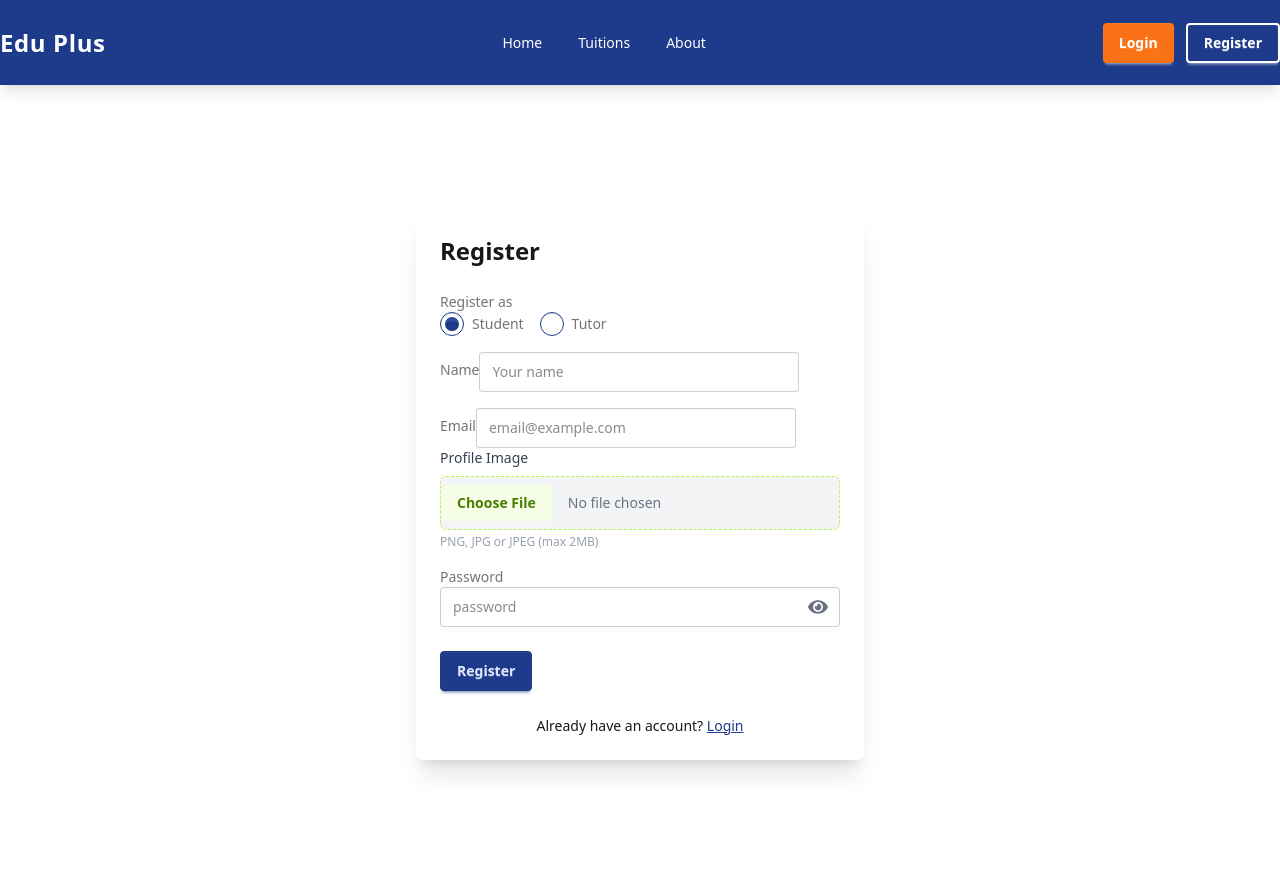
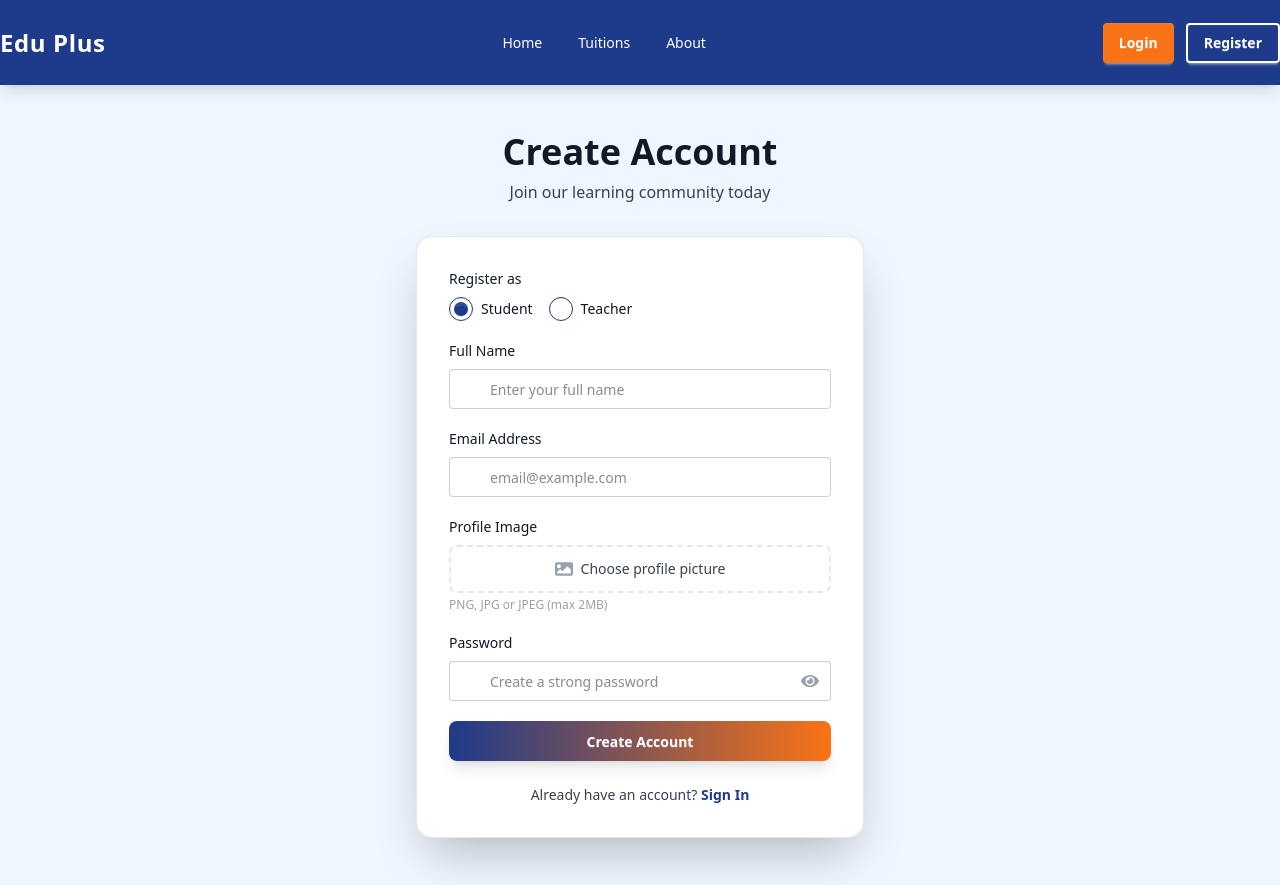
Before and after one commit to Shajidaa/edu-plus-client, a React (Vite) app: page /register in a window 1280 px wide. Built offline with nearby package versions, Linux system fonts and the light colour scheme; no server answers.

Commit message:
register and login ui

```diff
--- a/src/components/Home/Banner.jsx
+++ b/src/components/Home/Banner.jsx
@@ -12,7 +12,7 @@ const Banner = () => {
         color: "var(--color-text-dark)",
       }}
     >
-      <div className="container mx-auto  sm:px-6 lg:px-8 py-8 sm:py-12 lg:py-20 xl:py-24">
+      <div className="container mx-auto  px-6 lg:px-8  ">
         <div className="grid lg:grid-cols-2 gap-8 sm:gap-12 lg:gap-16 items-center">
           {/* Left Content */}
           <div className="flex flex-col gap-4 sm:gap-6 lg:gap-8 order-1">
--- a/src/components/Shared/Spinner.jsx
+++ b/src/components/Shared/Spinner.jsx
@@ -2,7 +2,7 @@ import React from "react";
 import { PropagateLoader } from "react-spinners";
 const Spinner = () => {
   return (
-    <div>
+    <div className="flex min-h-dvh justify-center items-center">
       <PropagateLoader />
     </div>
   );
--- a/src/pages/Auth/Login.jsx
+++ b/src/pages/Auth/Login.jsx
@@ -1,10 +1,9 @@
 import { useContext, useState } from "react";
 import { useForm } from "react-hook-form";
 import { Link, useLocation, useNavigate } from "react-router-dom";
-import { FaEye, FaEyeSlash } from "react-icons/fa";
+import { FaEye, FaEyeSlash, FaEnvelope, FaLock } from "react-icons/fa";
 import toast from "react-hot-toast";
 import { AuthContext } from "../../providers/AuthContext";
-// import { AuthContext } from "../../providers/AuthContext";
 
 function Login() {
   const {
@@ -15,6 +14,7 @@ function Login() {
 
   const { signInFunc } = useContext(AuthContext);
   const [showPassword, setShowPassword] = useState(false);
+  const [isLoading, setIsLoading] = useState(false);
   const navigate = useNavigate();
   const location = useLocation();
   const from = location.state || "/";
@@ -22,6 +22,7 @@ function Login() {
   const onSubmit = async (data) => {
     const { email, password } = data;
 
+    setIsLoading(true);
     try {
       const { user } = await signInFunc(email, password);
       console.log(user);
@@ -30,24 +31,60 @@ function Login() {
     } catch (err) {
       console.log(err);
       toast.error(err?.message || "Login failed. Please try again.");
+    } finally {
+      setIsLoading(false);
     }
   };
 
   return (
-    <div className="min-h-screen flex items-center justify-center py-8">
-      <div className="card w-full max-w-md bg-base-100 shadow-xl">
-        <div className="card-body">
-          <h2 className="card-title text-2xl font-bold mb-4">Login</h2>
-          <form onSubmit={handleSubmit(onSubmit)}>
-            <div className="form-control">
-              <label className="label">
-                <span className="label-text">Email</span>
+    <div
+      className="min-h-screen flex items-center justify-center py-8 px-4 sm:px-6 lg:px-8"
+      style={{ backgroundColor: "var(--color-bg-soft)" }}
+    >
+      <div className="w-full max-w-md">
+        {/* Header */}
+        <div className="text-center mb-8">
+          <h2
+            className="text-3xl sm:text-4xl font-extrabold mb-2"
+            style={{ color: "var(--color-text-dark)" }}
+          >
+            Welcome Back
+          </h2>
+          <p
+            className="text-sm sm:text-base"
+            style={{ color: "var(--color-text-muted)" }}
+          >
+            Sign in to continue your learning journey
+          </p>
+        </div>
+
+        {/* Card */}
+        <div
+          className="rounded-2xl shadow-2xl p-6 sm:p-8 border"
+          style={{
+            backgroundColor: "var(--color-card-bg)",
+            borderColor: "var(--color-border)",
+          }}
+        >
+          <form onSubmit={handleSubmit(onSubmit)} className="space-y-5">
+            {/* Email Input */}
+            <div>
+              <label
+                className="block text-sm font-medium mb-2"
+                style={{ color: "var(--color-text-dark)" }}
+              >
+                Email Address
               </label>
+              <div className="relative">
+                <FaEnvelope
+                  className="absolute left-3 top-1/2 -translate-y-1/2 text-gray-400"
+                  size={16}
+                />
                 <input
                   type="email"
                   placeholder="email@example.com"
-                className={`input input-bordered ${
-                  errors.email ? "input-error" : ""
+                  className={`input input-bordered w-full pl-10 transition-all ${
+                    errors.email ? "input-error" : "focus:border-primary"
                   }`}
                   {...register("email", {
                     required: "Email is required",
@@ -57,25 +94,32 @@ function Login() {
                     },
                   })}
                 />
+              </div>
               {errors.email && (
-                <label className="label">
-                  <span className="label-text-alt text-error">
+                <p className="text-error text-xs mt-1">
                   {errors.email.message}
-                  </span>
-                </label>
+                </p>
               )}
             </div>
 
-            <div className="form-control mt-4">
-              <label className="label">
-                <span className="label-text">Password</span>
+            {/* Password Input */}
+            <div>
+              <label
+                className="block text-sm font-medium mb-2"
+                style={{ color: "var(--color-text-dark)" }}
+              >
+                Password
               </label>
               <div className="relative">
+                <FaLock
+                  className="absolute left-3 top-1/2 -translate-y-1/2 text-gray-400"
+                  size={16}
+                />
                 <input
                   type={showPassword ? "text" : "password"}
-                  placeholder="password"
-                  className={`input input-bordered w-full pr-12 ${
-                    errors.password ? "input-error" : ""
+                  placeholder="Enter your password"
+                  className={`input input-bordered w-full pl-10 pr-12 transition-all ${
+                    errors.password ? "input-error" : "focus:border-primary"
                   }`}
                   {...register("password", {
                     required: "Password is required",
@@ -88,36 +132,56 @@ function Login() {
                 <button
                   type="button"
                   onClick={() => setShowPassword(!showPassword)}
-                  className="absolute right-3 top-1/2 -translate-y-1/2 text-gray-500 hover:text-gray-700"
+                  className="absolute right-3 top-1/2 -translate-y-1/2 text-gray-400 hover:text-gray-600 transition-colors"
                 >
                   {showPassword ? (
-                    <FaEyeSlash size={20} />
+                    <FaEyeSlash size={18} />
                   ) : (
-                    <FaEye size={20} />
+                    <FaEye size={18} />
                   )}
                 </button>
               </div>
               {errors.password && (
-                <label className="label">
-                  <span className="label-text-alt text-error">
+                <p className="text-error text-xs mt-1">
                   {errors.password.message}
-                  </span>
-                </label>
+                </p>
               )}
             </div>
 
-            <div className="form-control mt-6">
-              <button type="submit" className="btn btn-primary">
-                Login
+            {/* Submit Button */}
+            <button
+              type="submit"
+              disabled={isLoading}
+              className="w-full btn text-white font-bold py-3 rounded-lg shadow-lg hover:shadow-xl transition-all duration-300 hover:scale-[1.02] active:scale-95 border-none disabled:opacity-70 disabled:cursor-not-allowed"
+              style={{
+                background:
+                  "linear-gradient(to right, var(--color-primary), var(--color-secondary))",
+              }}
+            >
+              {isLoading ? (
+                <span className="flex items-center gap-2">
+                  <span className="loading loading-spinner loading-sm"></span>
+                  Signing In...
+                </span>
+              ) : (
+                "Sign In"
+              )}
             </button>
-            </div>
           </form>
-          <p className="text-center mt-4">
+
+          {/* Footer */}
+          <div className="mt-6 text-center">
+            <p className="text-sm" style={{ color: "var(--color-text-muted)" }}>
               Don't have an account?{" "}
-            <Link to="/register" className="link link-primary">
-              Register
+              <Link
+                to="/register"
+                className="font-semibold hover:underline transition-all"
+                style={{ color: "var(--color-primary)" }}
+              >
+                Create Account
               </Link>
             </p>
+          </div>
         </div>
       </div>
     </div>
--- a/src/pages/Auth/Register.jsx
+++ b/src/pages/Auth/Register.jsx
@@ -1,12 +1,18 @@
 import { useContext, useState } from "react";
 import { useForm } from "react-hook-form";
 import { Link, useLocation, useNavigate } from "react-router-dom";
-import { FaEye, FaEyeSlash } from "react-icons/fa";
+import {
+  FaEye,
+  FaEyeSlash,
+  FaUser,
+  FaEnvelope,
+  FaLock,
+  FaImage,
+} from "react-icons/fa";
 import toast from "react-hot-toast";
 import { AuthContext } from "../../providers/AuthContext";
 import { imageUpload } from "../../utils";
 import axios from "axios";
-// import axios from "axios";
 
 function Register() {
   const {
@@ -17,23 +23,21 @@ function Register() {
   const { updateUserProfileFunc, user, createUserFunc } =
     useContext(AuthContext);
   const [showPassword, setShowPassword] = useState(false);
+  const [setSelectedRole] = useState("student");
+  const [isLoading, setIsLoading] = useState(false);
   const navigate = useNavigate();
   const location = useLocation();
   const from = location.state || "/";
   console.log(user);
 
   const onSubmit = async (data) => {
-    // console.log(data);
-    // return;
-
     const { name, image, email, role, password } = data;
     const imageFile = image[0];
 
+    setIsLoading(true);
     try {
       const photoURL = await imageUpload(imageFile);
-
       const result = await createUserFunc(email, password);
-
       await updateUserProfileFunc(name, photoURL);
 
       axios.post(`${import.meta.env.VITE_API_URL}/users`, {
@@ -42,66 +46,114 @@ function Register() {
         email,
         role,
       });
-      // saveOrUpdateUser({ name, image: photoURL, email, role });
 
       navigate(from, { replace: true });
       toast.success("Signup Successfully");
-
       console.log(result);
     } catch (err) {
       console.log(err);
       toast.error(err?.message);
+    } finally {
+      setIsLoading(false);
     }
   };
+
   return (
-    <div className="min-h-screen flex items-center justify-center py-8">
-      <div className="card w-full max-w-md bg-base-100 shadow-xl">
-        <div className="card-body">
-          <h2 className="card-title text-2xl font-bold mb-4">Register</h2>
-          <form onSubmit={handleSubmit(onSubmit)}>
-            <div className="form-control">
-              <label className="label">
-                <span className="label-text">Register as</span>
+    <div
+      className="min-h-screen flex items-center justify-center py-8 px-4 sm:px-6 lg:px-8"
+      style={{ backgroundColor: "var(--color-bg-soft)" }}
+    >
+      <div className="w-full max-w-md">
+        {/* Header */}
+        <div className="text-center mb-8">
+          <h2
+            className="text-3xl sm:text-4xl font-extrabold mb-2"
+            style={{ color: "var(--color-text-dark)" }}
+          >
+            Create Account
+          </h2>
+          <p
+            className="text-sm sm:text-base"
+            style={{ color: "var(--color-text-muted)" }}
+          >
+            Join our learning community today
+          </p>
+        </div>
+
+        {/* Card */}
+        <div
+          className="rounded-2xl shadow-2xl p-6 sm:p-8 border"
+          style={{
+            backgroundColor: "var(--color-card-bg)",
+            borderColor: "var(--color-border)",
+          }}
+        >
+          <form onSubmit={handleSubmit(onSubmit)} className="space-y-5">
+            {/* Role Selection - Simple */}
+            <div>
+              <label
+                className="block text-sm font-medium mb-2"
+                style={{ color: "var(--color-text-dark)" }}
+              >
+                Register as
               </label>
               <div className="flex gap-4">
-                <label className="label cursor-pointer gap-2">
+                <label className="flex items-center gap-2 cursor-pointer">
                   <input
                     type="radio"
                     className="radio radio-primary"
                     value="student"
                     {...register("role", { required: "Please select a role" })}
                     defaultChecked
+                    onChange={(e) => setSelectedRole(e.target.value)}
                   />
-                  <span className="label-text">Student</span>
+                  <span
+                    className="text-sm font-medium"
+                    style={{ color: "var(--color-text-dark)" }}
+                  >
+                    Student
+                  </span>
                 </label>
-                <label className="label cursor-pointer gap-2">
+
+                <label className="flex items-center gap-2 cursor-pointer">
                   <input
                     type="radio"
                     className="radio radio-primary"
                     value="tutor"
                     {...register("role", { required: "Please select a role" })}
+                    onChange={(e) => setSelectedRole(e.target.value)}
                   />
-                  <span className="label-text">Tutor</span>
+                  <span
+                    className="text-sm font-medium"
+                    style={{ color: "var(--color-text-dark)" }}
+                  >
+                    Teacher
+                  </span>
                 </label>
               </div>
               {errors.role && (
-                <label className="label">
-                  <span className="label-text-alt text-error">
-                    {errors.role.message}
-                  </span>
-                </label>
+                <p className="text-error text-xs mt-1">{errors.role.message}</p>
               )}
             </div>
 
-            <div className="form-control mt-4">
-              <label className="label">
-                <span className="label-text">Name</span>
+            {/* Name Input */}
+            <div>
+              <label
+                className="block text-sm font-medium mb-2"
+                style={{ color: "var(--color-text-dark)" }}
+              >
+                Full Name
               </label>
+              <div className="relative">
+                <FaUser
+                  className="absolute left-3 top-1/2 -translate-y-1/2 text-gray-400"
+                  size={16}
+                />
                 <input
                   type="text"
-                placeholder="Your name"
-                className={`input input-bordered ${
-                  errors.name ? "input-error" : ""
+                  placeholder="Enter your full name"
+                  className={`input input-bordered w-full pl-10 transition-all ${
+                    errors.name ? "input-error" : "focus:border-primary"
                   }`}
                   {...register("name", {
                     required: "Name is required",
@@ -111,24 +163,30 @@ function Register() {
                     },
                   })}
                 />
+              </div>
               {errors.name && (
-                <label className="label">
-                  <span className="label-text-alt text-error">
-                    {errors.name.message}
-                  </span>
-                </label>
+                <p className="text-error text-xs mt-1">{errors.name.message}</p>
               )}
             </div>
 
-            <div className="form-control mt-4">
-              <label className="label">
-                <span className="label-text">Email</span>
+            {/* Email Input */}
+            <div>
+              <label
+                className="block text-sm font-medium mb-2"
+                style={{ color: "var(--color-text-dark)" }}
+              >
+                Email Address
               </label>
+              <div className="relative">
+                <FaEnvelope
+                  className="absolute left-3 top-1/2 -translate-y-1/2 text-gray-400"
+                  size={16}
+                />
                 <input
                   type="email"
                   placeholder="email@example.com"
-                className={`input input-bordered ${
-                  errors.email ? "input-error" : ""
+                  className={`input input-bordered w-full pl-10 transition-all ${
+                    errors.email ? "input-error" : "focus:border-primary"
                   }`}
                   {...register("email", {
                     required: "Email is required",
@@ -138,54 +196,68 @@ function Register() {
                     },
                   })}
                 />
+              </div>
               {errors.email && (
-                <label className="label">
-                  <span className="label-text-alt text-error">
+                <p className="text-error text-xs mt-1">
                   {errors.email.message}
-                  </span>
-                </label>
+                </p>
               )}
             </div>
 
-            {/* Image */}
+            {/* Profile Image */}
             <div>
               <label
-                htmlFor="image"
-                className="block mb-2 text-sm font-medium text-gray-700"
+                className="block text-sm font-medium mb-2"
+                style={{ color: "var(--color-text-dark)" }}
               >
                 Profile Image
               </label>
+              <div className="relative">
+                <label
+                  htmlFor="image"
+                  className="flex items-center justify-center w-full px-4 py-3 border-2 border-dashed rounded-lg cursor-pointer transition-all hover:border-primary hover:bg-primary/5"
+                  style={{ borderColor: "var(--color-border)" }}
+                >
+                  <FaImage className="mr-2 text-gray-400" size={18} />
+                  <span
+                    className="text-sm"
+                    style={{ color: "var(--color-text-muted)" }}
+                  >
+                    Choose profile picture
+                  </span>
                   <input
                     name="image"
                     type="file"
                     id="image"
                     accept="image/*"
-                className="block w-full text-sm text-gray-500
-      file:mr-4 file:py-2 file:px-4
-      file:rounded-md file:border-0
-      file:text-sm file:font-semibold
-      file:bg-lime-50 file:text-lime-700
-      hover:file:bg-lime-100
-      bg-gray-100 border border-dashed border-lime-300 rounded-md cursor-pointer
-      focus:outline-none focus:ring-2 focus:ring-lime-400 focus:border-lime-400
-      py-2"
-                {...register("image")}
+                    className="hidden"
+                    {...register("image", { required: "Image is required" })}
                   />
-              <p className="mt-1 text-xs text-gray-400">
+                </label>
+              </div>
+              <p className="text-xs text-gray-400 mt-1">
                 PNG, JPG or JPEG (max 2MB)
               </p>
             </div>
 
-            <div className="form-control mt-4">
-              <label className="label">
-                <span className="label-text">Password</span>
+            {/* Password Input */}
+            <div>
+              <label
+                className="block text-sm font-medium mb-2"
+                style={{ color: "var(--color-text-dark)" }}
+              >
+                Password
               </label>
               <div className="relative">
+                <FaLock
+                  className="absolute left-3 top-1/2 -translate-y-1/2 text-gray-400"
+                  size={16}
+                />
                 <input
                   type={showPassword ? "text" : "password"}
-                  placeholder="password"
-                  className={`input input-bordered w-full pr-12 ${
-                    errors.password ? "input-error" : ""
+                  placeholder="Create a strong password"
+                  className={`input input-bordered w-full pl-10 pr-12 transition-all ${
+                    errors.password ? "input-error" : "focus:border-primary"
                   }`}
                   {...register("password", {
                     required: "Password is required",
@@ -203,36 +275,56 @@ function Register() {
                 <button
                   type="button"
                   onClick={() => setShowPassword(!showPassword)}
-                  className="absolute right-3 top-1/2 -translate-y-1/2 text-gray-500 hover:text-gray-700"
+                  className="absolute right-3 z-40 top-1/2 -translate-y-1/2 text-gray-400 hover:text-gray-600 transition-colors"
                 >
                   {showPassword ? (
-                    <FaEyeSlash size={20} />
+                    <FaEyeSlash size={18} />
                   ) : (
-                    <FaEye size={20} />
+                    <FaEye size={18} />
                   )}
                 </button>
               </div>
               {errors.password && (
-                <label className="label">
-                  <span className="label-text-alt text-error">
+                <p className="text-error text-xs mt-1">
                   {errors.password.message}
-                  </span>
-                </label>
+                </p>
               )}
             </div>
 
-            <div className="form-control mt-6">
-              <button type="submit" className="btn btn-primary">
-                Register
+            {/* Submit Button */}
+            <button
+              type="submit"
+              disabled={isLoading}
+              className="w-full btn text-white font-bold py-3 rounded-lg shadow-lg hover:shadow-xl transition-all duration-300 hover:scale-[1.02] active:scale-95 border-none disabled:opacity-70 disabled:cursor-not-allowed"
+              style={{
+                background:
+                  "linear-gradient(to right, var(--color-primary), var(--color-secondary))",
+              }}
+            >
+              {isLoading ? (
+                <span className="flex items-center gap-2">
+                  <span className="loading loading-spinner loading-sm"></span>
+                  Creating Account...
+                </span>
+              ) : (
+                "Create Account"
+              )}
             </button>
-            </div>
           </form>
-          <p className="text-center mt-4">
+
+          {/* Footer */}
+          <div className="mt-6 text-center">
+            <p className="text-sm" style={{ color: "var(--color-text-muted)" }}>
               Already have an account?{" "}
-            <Link to="/login" className="link link-primary">
-              Login
+              <Link
+                to="/login"
+                className="font-semibold hover:underline transition-all"
+                style={{ color: "var(--color-primary)" }}
+              >
+                Sign In
               </Link>
             </p>
+          </div>
         </div>
       </div>
     </div>
```
Lines whose indentation alone changed are shown as unchanged.
